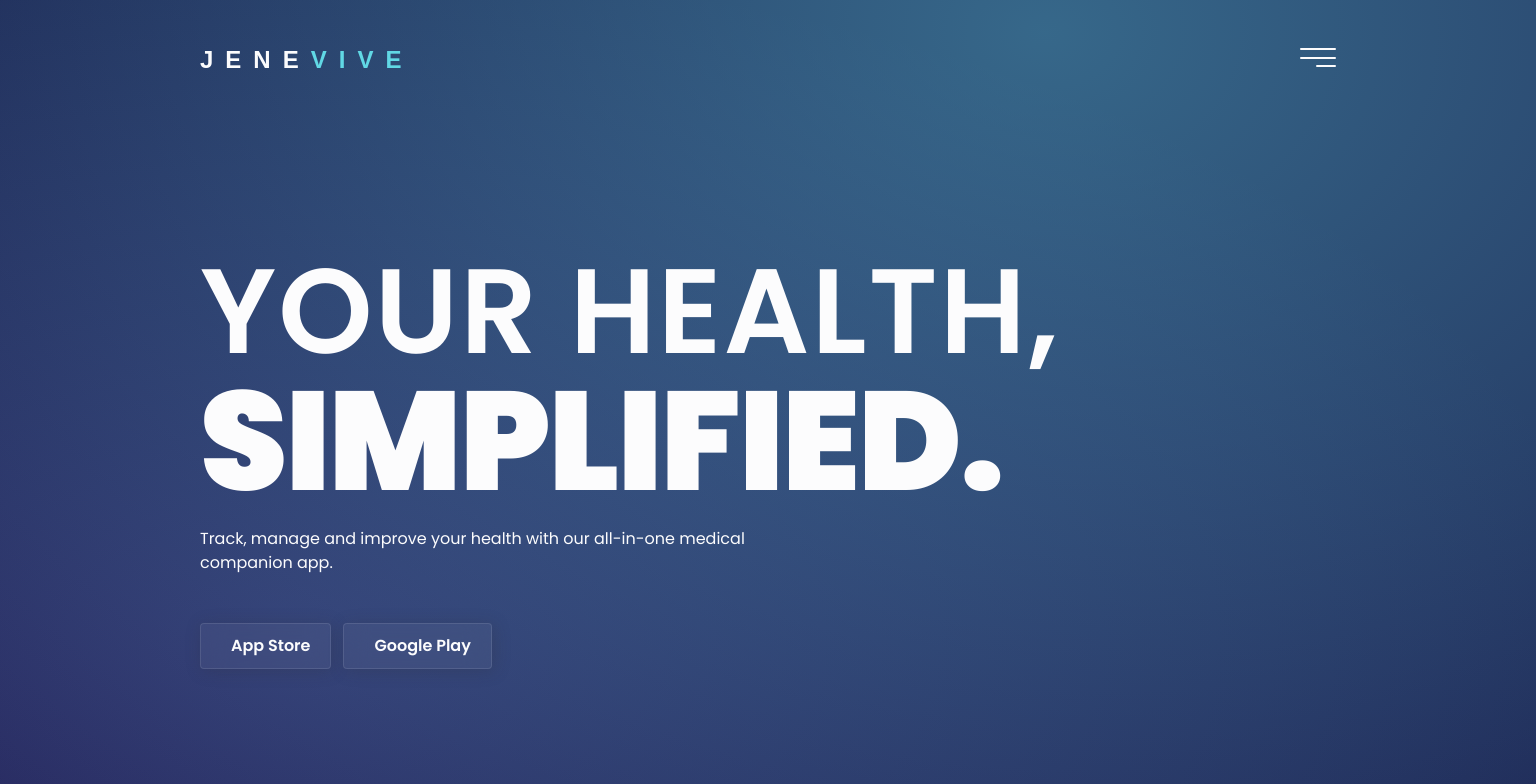
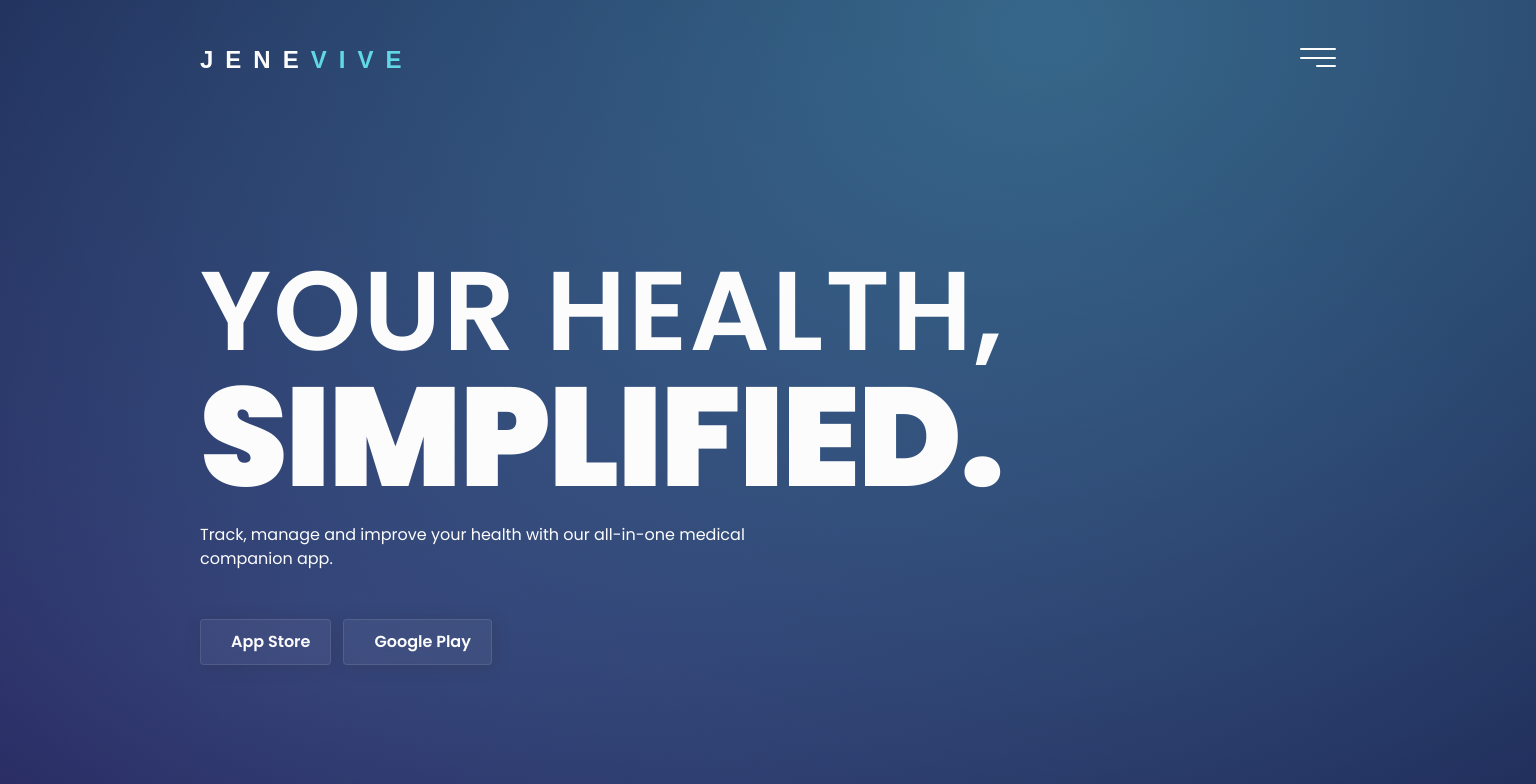
Before and after one commit to mranenko/jenevive.health, a website built with Vite: page axon/index.html in a window 1536 px wide. Shown: the top 784 px of the page. Built offline with nearby package versions, Linux system fonts and the light colour scheme; some icons are missing; a web font is replaced by a local one.

Commit message:
hero title

```diff
--- a/axon/assets/styles/components/_section.scss
+++ b/axon/assets/styles/components/_section.scss
@@ -148,7 +148,7 @@ section.hero {
 
     .title span {
       &:first-of-type {
-        font-size: 6.25rem;
+        font-size: 6rem;
         letter-spacing: .0625rem;
       }
       &:last-of-type {
@@ -185,7 +185,7 @@ section.hero {
 
     .title span {
       &:first-of-type {
-        font-size: 7.5rem;
+        font-size: 7rem;
         letter-spacing: .125rem;
       }
       &:last-of-type {
```
Also changed, not shown: axon/assets/styles/index.css.
